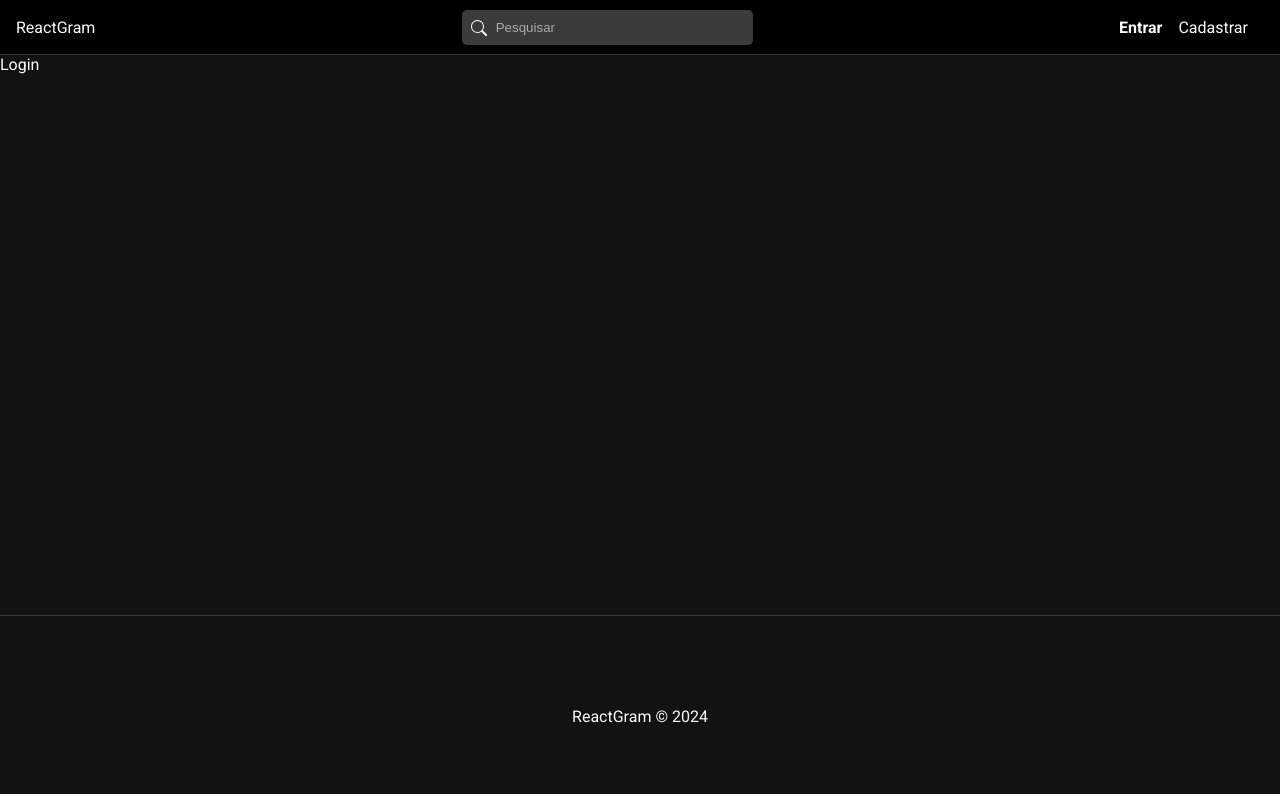
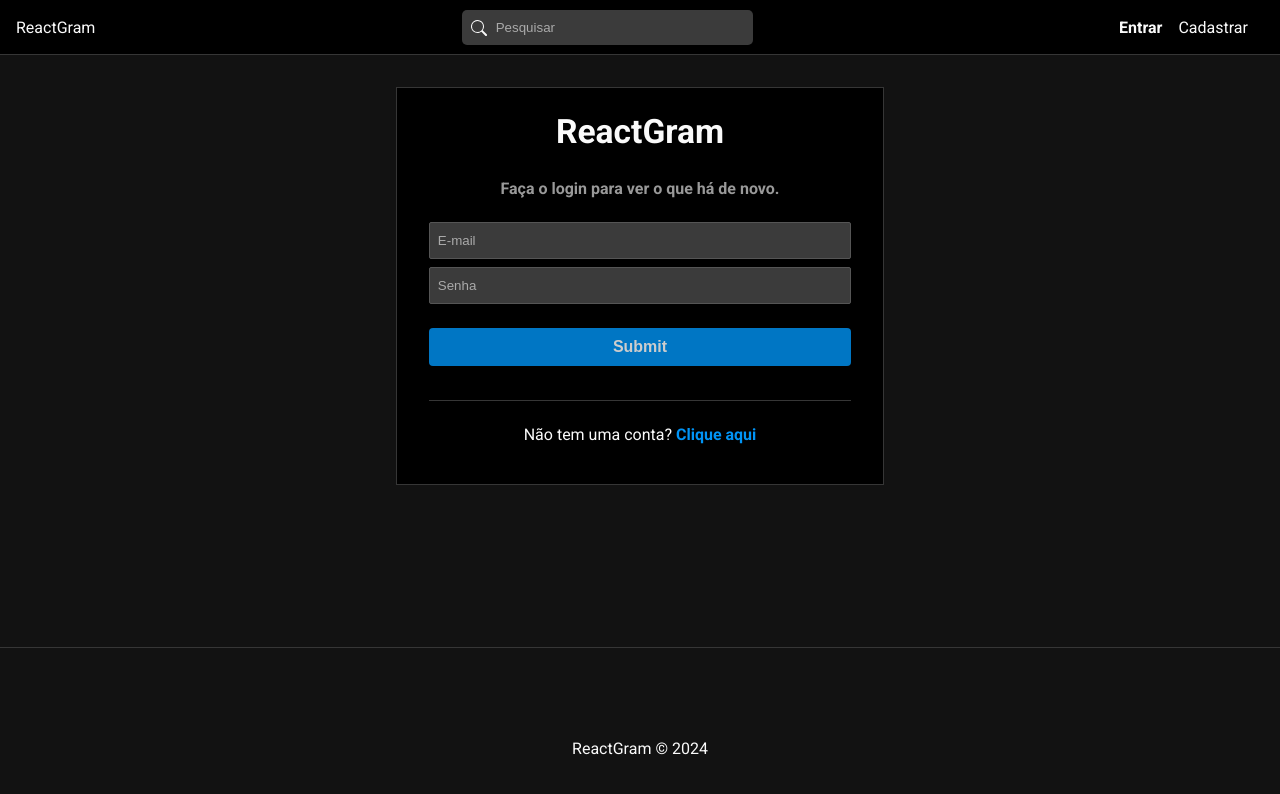
Before and after one commit to 1Luis-Amaro/ReactGram, a React (Create React App) app in the folder frontend/: page /login in a window 1280 px wide. Shown: the top 794 px of the page. Built offline with nearby package versions, Linux system fonts and the light colour scheme.

Commit message:
Projeto ReactGram / 52 - Criando form de login

```diff
--- a/frontend/src/pages/Auth/Login.js
+++ b/frontend/src/pages/Auth/Login.js
@@ -1,9 +1,37 @@
-import './Auth.css'
+import "./Auth.css";
+
+//Components
+import { Link } from "react-router-dom";
+import Message from "../../components/Message";
+
+//Hooks
+import { useEffect, useState } from "react";
+import { useSelector, useDispatch } from "react-redux";
+
+//Redux
 
 const Login = () => {
+  const [email, setEmail] = useState("")
+  const [password, setPassword] = useState("")
+
+  const handleSubmit = (e) => {
+    e.preventDefault();
+  };
+
   return (
-    <div>Login</div>
-  )
-}
+    <div id="login">
+      <h2>ReactGram</h2>
+      <p className="subtitle">Faça o login para ver o que há de novo.</p>
+      <form onSubmit={handleSubmit}>
+        <input type="text" placeholder="E-mail" onChange={(e) => setEmail (e.target.value)}  value={email || "" } />
+        <input type="password" placeholder="Senha" onChange={(e) => setPassword (e.target.value)} value={password || ""} />
+        <input type="submit" placeholder="Entrar" />
+      </form>
+      <p>
+        Não tem uma conta? <Link to="/register">Clique aqui</Link>
+      </p>
+    </div>
+  );
+};
 
-export default Login
+export default Login;
```
